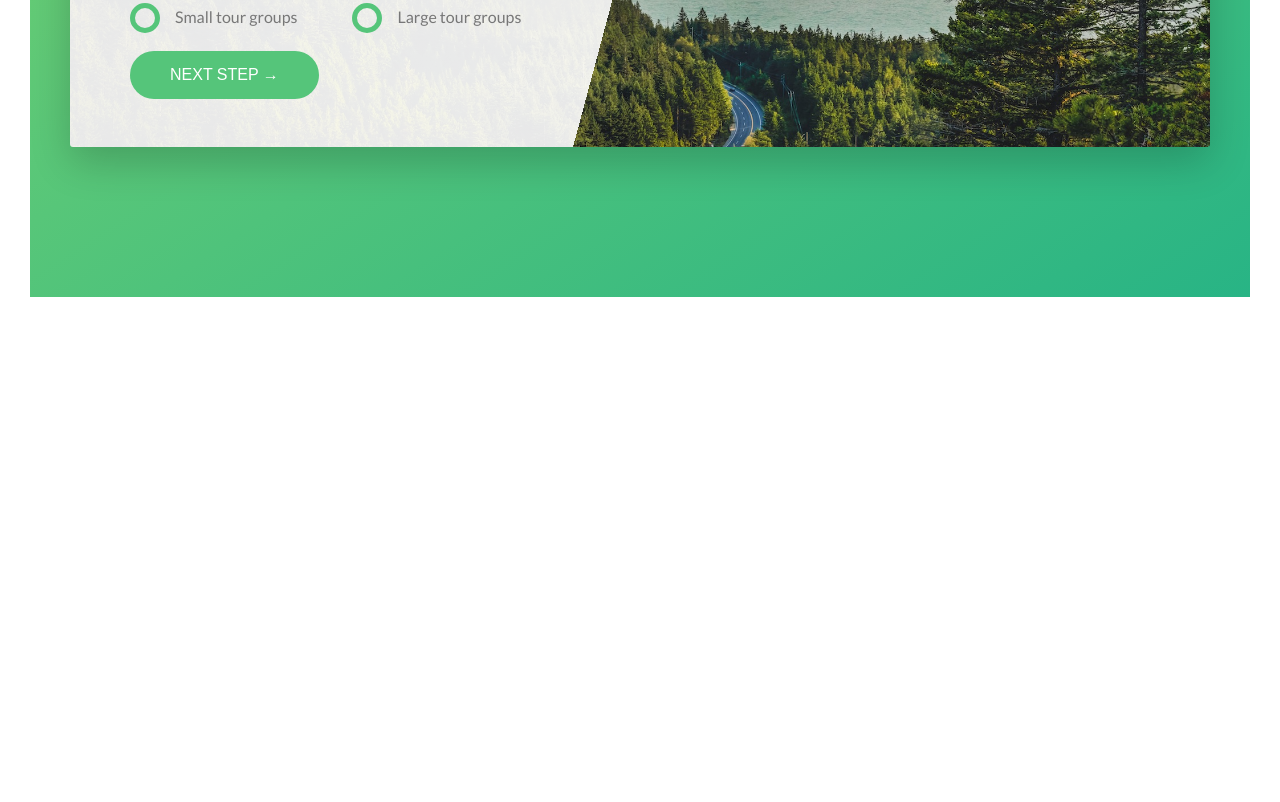
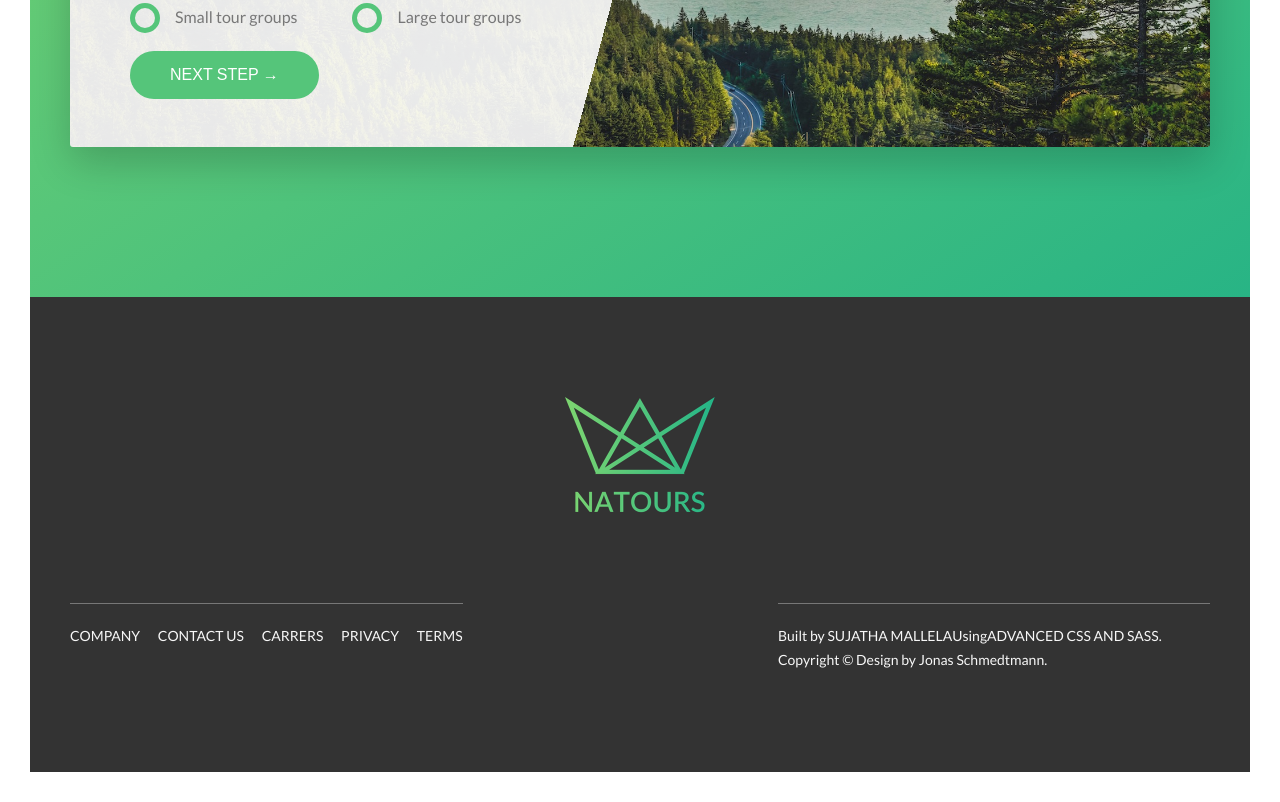
Before and after one commit to sujatha-m/Natours, a website: page index.html in a window 1280 px wide. Shown: the part 5002-5804 px from the top of the page. Before the commit the page ends 5329 px from the top, so only its background shows below. Drawn offline with Linux system fonts and the light colour scheme.

Commit message:
Footer implementation

```diff
--- a/index.html
+++ b/index.html
@@ -320,6 +320,31 @@
         </section>
     </main>
 
+    <footer class="footer">
+        <div class="footer__logo-box">
+            <img src="img/logo-green-2x.png" alt="Full logo" class="footer__logo">
+        </div>
+        <div class="row">
+            <div class="col-1-of-2">
+                <div class="footer__navigation">
+                    <ul class="footer__list">
+                        <li class="footer__item"><a href="#" class="footer__link">Company</a></li>
+                        <li class="footer__item"><a href="#" class="footer__link">Contact Us</a></li>
+                        <li class="footer__item"><a href="#" class="footer__link">Carrers</a></li>
+                        <li class="footer__item"><a href="#" class="footer__link">Privacy</a></li>
+                        <li class="footer__item"><a href="#" class="footer__link">Terms</a></li>
+                    </ul>
+                </div>
+            </div>
+            <div class="col-1-of-2">
+                <p class="footer__copyright">
+                    Built by <a href="#" class="footer__link">Sujatha Mallela</a>Using<a href="#" class="footer__link">Advanced CSS and Sass</a>.
+                    Copyright &copy; Design by Jonas Schmedtmann.
+                </p>
+            </div>
+        </div>
+    </footer>
+
     <!--
         <section class= "grid-test">
             <div class="row">
--- a/sass/abstracts/_variables.scss
+++ b/sass/abstracts/_variables.scss
@@ -14,6 +14,7 @@ $color-grey-light-2: #eee;
 
 $color-grey-dark:#777;
 $color-grey-dark2:#999;
+$color-grey-dark3:#333;
 
 $color-white:#fff;
 $color-black: #000;
--- /dev/null
+++ b/sass/layout/_footer.scss
@@ -0,0 +1,63 @@
+.footer{
+    background-color: $color-grey-dark3;
+    padding: 10rem 0;
+    font-size: 1.4rem;
+    color: $color-grey-light-1;
+
+    &__logo-box{
+       text-align: center;
+       margin-bottom: 8rem;
+    }
+
+    &__logo{
+        width: 15rem;
+        height: auto;
+    }
+
+    &__navigation{
+       border-top:1px solid $color-grey-dark;
+       padding-top: 2rem;
+       display: inline-block;
+    }
+
+    &__list{
+        list-style: none;
+    }
+
+    &__item{
+        display: inline-block;
+
+        &:not(:last-child){
+            margin-right:1.5rem;
+        }
+    }
+
+    &__link{
+
+        &:link,
+        &:visited{
+            color: $color-grey-light-1;
+            background-color: $color-grey-dark3;
+            text-decoration: none;
+            text-transform: uppercase;
+            display: inline-block;
+            transition: all .2s;
+        }
+
+        &:hover,
+        &:active{
+            color:$color-primary;
+            box-shadow: 0 1rem 2rem rgba($color-black, .4);
+            transform: rotate(5deg) scale(1.3);
+        }
+
+    }
+
+    &__copyright{
+        border-top:1px solid $color-grey-dark;
+        padding-top: 2rem;
+        width:80%;
+        float:right;
+    }
+
+}
--- a/sass/main.scss
+++ b/sass/main.scss
@@ -15,6 +15,7 @@
 @import "components/story";
 @import "components/bg-video";
 
+@import "layout/footer";
 @import "layout/grid";
 @import "layout/header";
 
```
Also changed, not shown: README.md, css/style.css.
